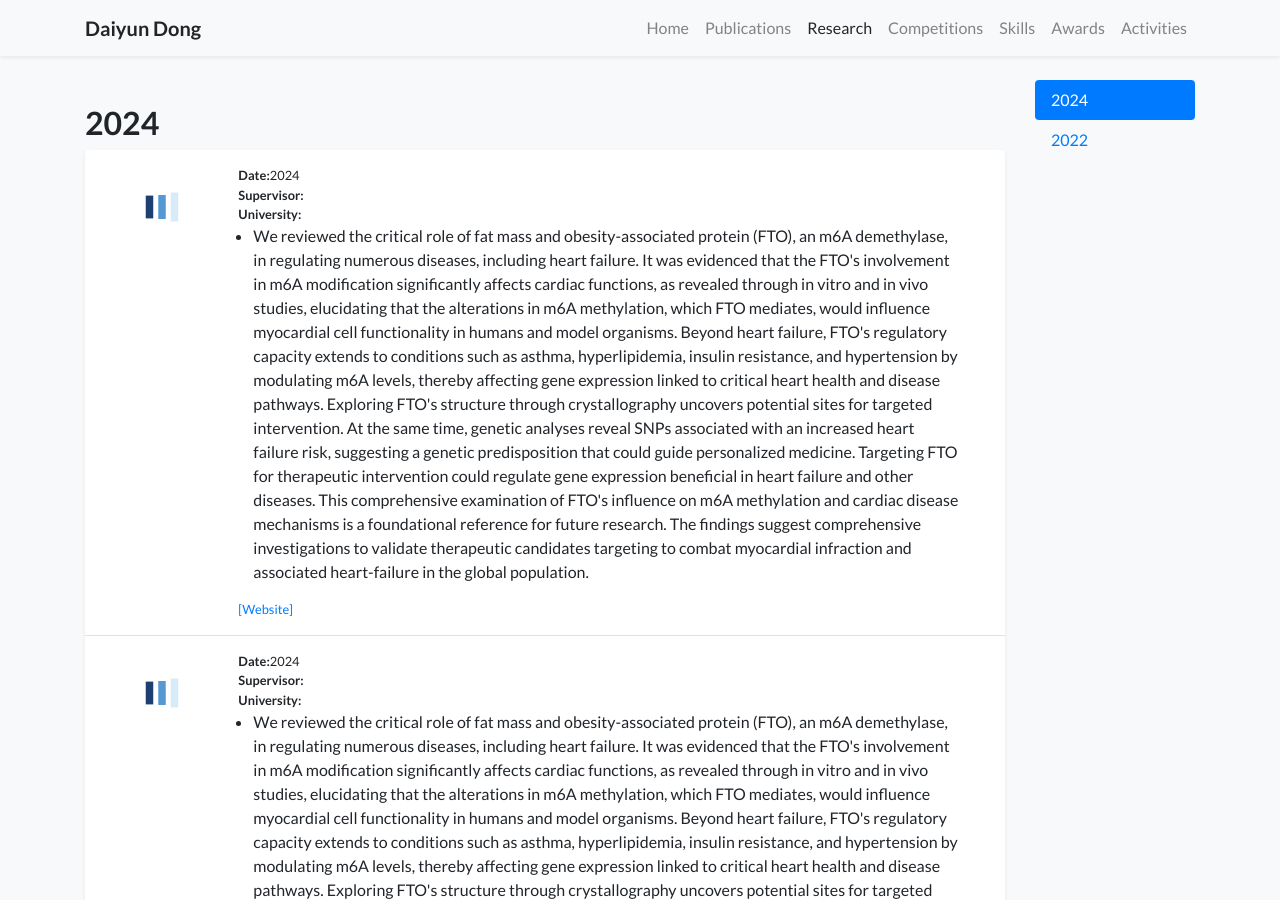
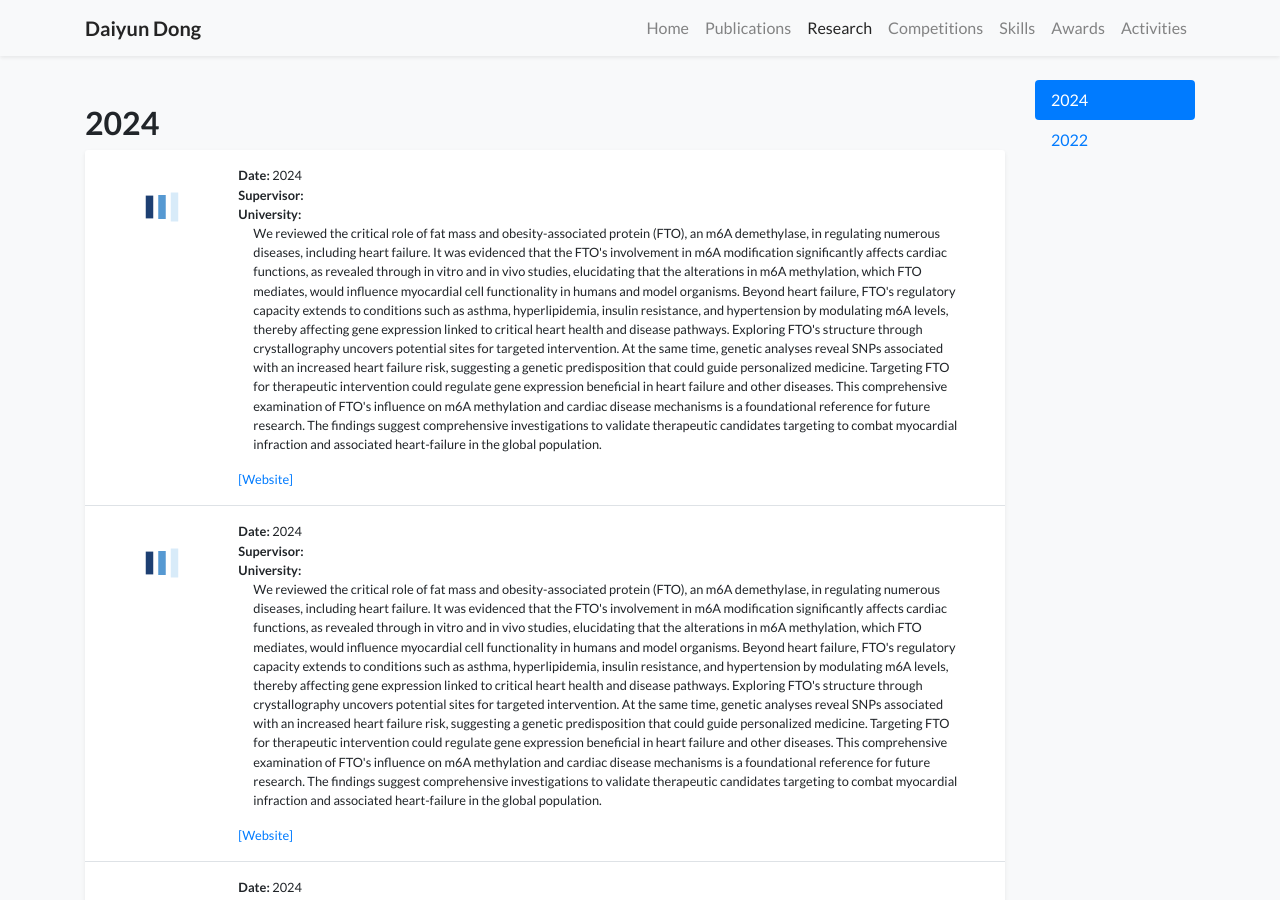
Before and after one commit to daiyundong/academic-homepage, a Jekyll site: the page built from research.html, in a window 1280 px wide and 900 px high. Built offline with Jekyll 4.4.1, drawn with Linux system fonts in a browser that asks for light colours; a style sheet for code colours, icons or effects is not loaded.

Commit message:
Update research_item.html

```diff
--- a/_includes/widgets/research_item.html
+++ b/_includes/widgets/research_item.html
@@ -10,19 +10,18 @@
         <div class="col p-3 ml-md-2">
         {%- endif -%}
 
-
-        <!-- 分行显示 -->
+        <!-- Date, Supervisor, University 分行显示，并加空格 -->
         <p class="mt-0 mb-0 small">
-            <strong>Date:</strong>{{ item.pub_date }}<br/>
-            <strong>Supervisor:</strong>{{ item.supervisor }}<br/>
-            <strong>University:</strong>{{ item.university }}
+            <strong>Date:</strong> {{ item.pub_date }}<br/>
+            <strong>Supervisor:</strong> {{ item.supervisor }}<br/>
+            <strong>University:</strong> {{ item.university }}
         </p>
 
-        <!-- Abstract 列表，调整左右对齐 -->
+        <!-- Abstract 列表，调整左右对齐，并使用与其他文本相同的大小 -->
         <p class="mt-0 mb-0 small text-muted">
-            <ul style="padding-left: 15px; margin-right: 30px;">
+            <ul class="list-unstyled" style="padding-left: 15px; margin-right: 30px;">
                 {% for abstract_item in item.abstract %}
-                <li>{{ abstract_item }}</li>
+                <li class="small">{{ abstract_item }}</li> <!-- 使文字大小与其他部分一致 -->
                 {% endfor %}
             </ul>
         </p>
```
